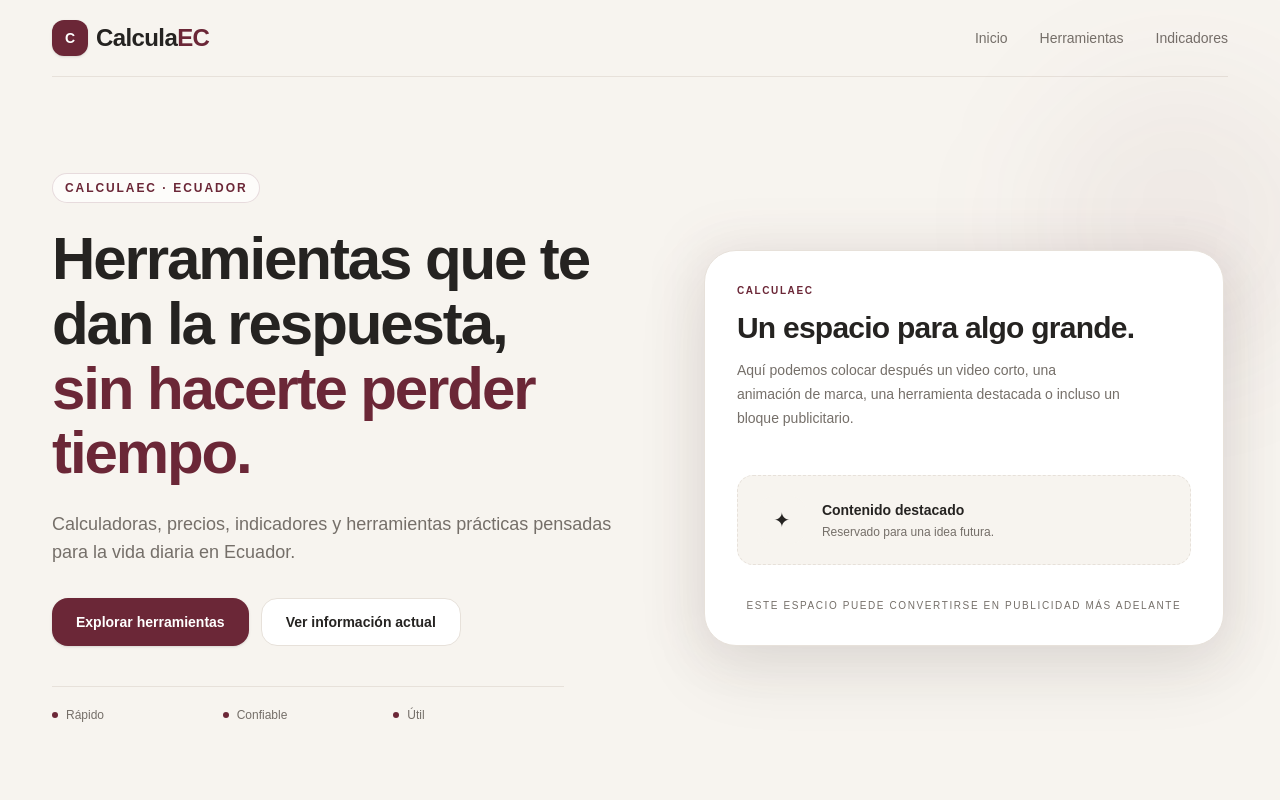
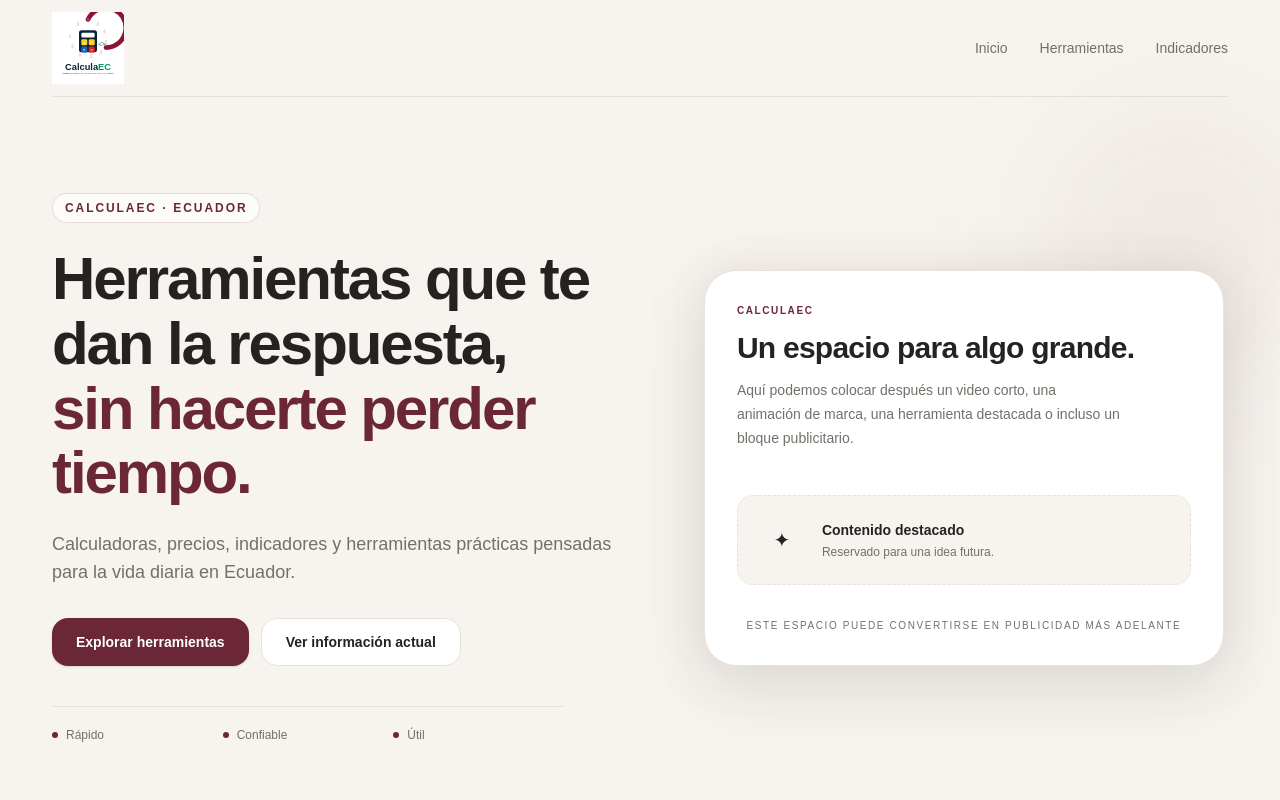
Before and after one commit to JokerEc96/CalculaEC, a Next.js app: page / in a window 1280 px wide. Shown: the top 800 px of the page. Built offline with nearby package versions, Linux system fonts and the light colour scheme.

Commit message:
Integrar logo oficial de CalculaEC en navegación

```diff
--- a/components/Header.tsx
+++ b/components/Header.tsx
@@ -13,18 +13,17 @@ export default function Header() {
   const [isOpen, setIsOpen] = useState(false);
 
   return (
-    <header className="relative flex items-center justify-between border-b border-[var(--border)] py-5">
+    <header className="relative flex items-center justify-between border-b border-[var(--border)] py-3">
       <Link
         href="/"
-        className="group flex items-center gap-2 rounded-lg focus-visible:outline-none focus-visible:ring-2 focus-visible:ring-[var(--wine)] focus-visible:ring-offset-2"
+        className="group flex items-center rounded-lg focus-visible:outline-none focus-visible:ring-2 focus-visible:ring-[var(--wine)] focus-visible:ring-offset-2"
         aria-label="CalculaEC, inicio"
       >
-        <span className="flex h-9 w-9 items-center justify-center rounded-xl bg-[var(--wine)] text-sm font-bold text-white shadow-sm transition-transform duration-200 group-hover:-rotate-3 motion-reduce:transition-none">
-          C
-        </span>
-        <span className="text-2xl font-bold tracking-tight text-[var(--foreground)]">
-          Calcula<span className="text-[var(--wine)]">EC</span>
-        </span>
+        <img
+          src="/calculaec-logo.svg"
+          alt="CalculaEC — Herramientas que facilitan tu día"
+          className="h-16 w-16 object-contain transition-transform duration-200 group-hover:scale-[1.03] motion-reduce:transition-none sm:h-[72px] sm:w-[72px]"
+        />
       </Link>
 
       <nav className="hidden items-center gap-8 md:flex" aria-label="Navegación principal">
```
